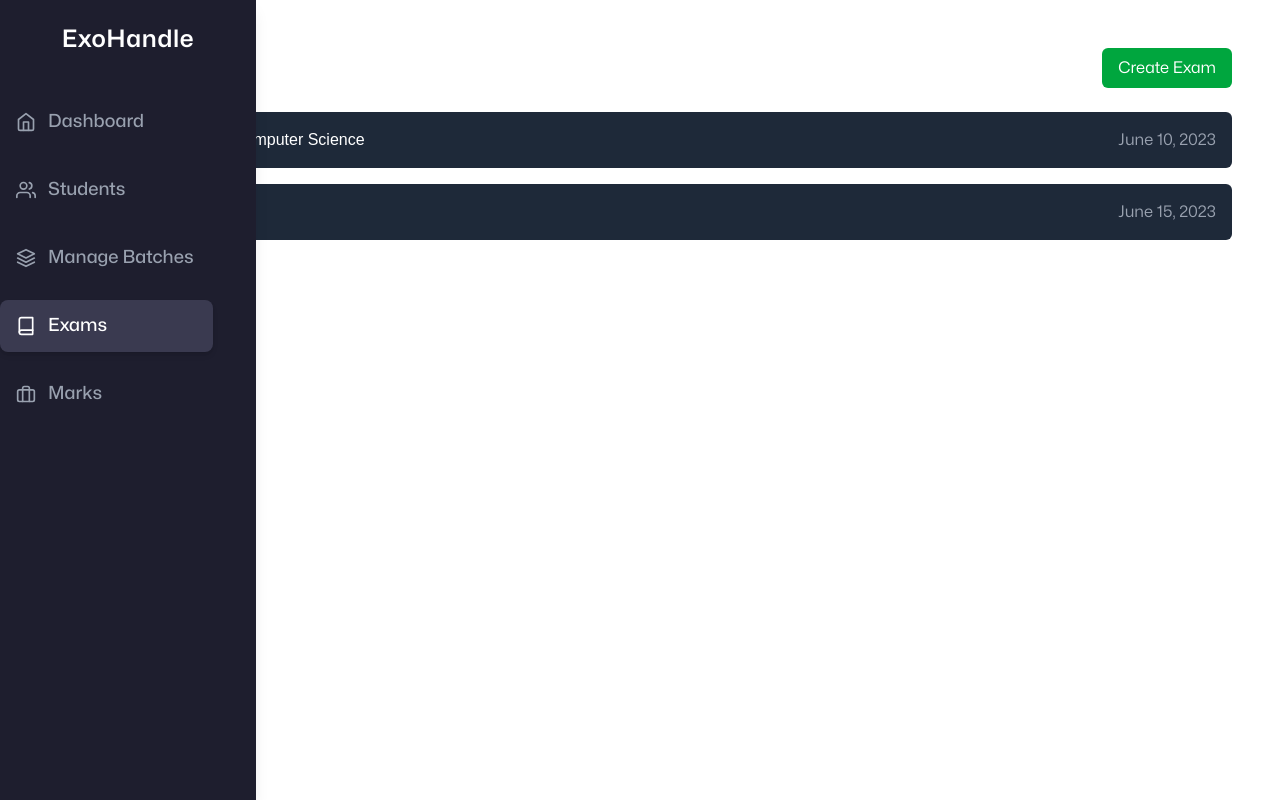
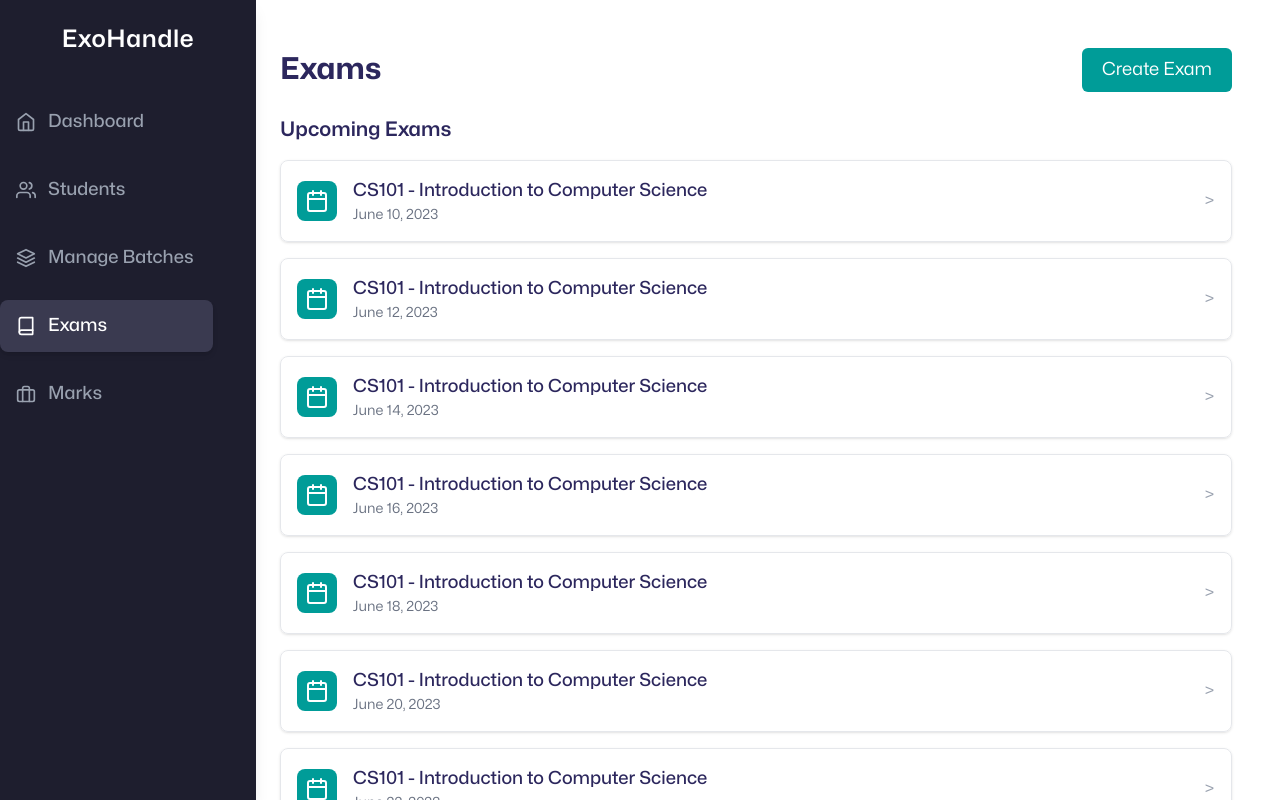
Before and after one commit to httpsvarad/ExoHandle, a Next.js app in the folder frontend/: page /exams in a window 1280 px wide. Built offline with nearby package versions, Linux system fonts and the light colour scheme.

Commit message:
sidewrapper.tsx

```diff
--- a/frontend/package.json
+++ b/frontend/package.json
@@ -12,6 +12,7 @@
     "axios": "^1.8.1",
     "frontend": "file:",
     "gsap": "^3.12.7",
+    "lucide-react": "^0.477.0",
     "next": "15.2.0",
     "next-auth": "^4.24.11",
     "react": "^19.0.0",
--- a/frontend/src/app/exams/page.tsx
+++ b/frontend/src/app/exams/page.tsx
@@ -1,43 +1,56 @@
 "use client";
 
 import Link from "next/link";
+import { Calendar } from "lucide-react";
 
 const exams = [
-  {
-    id: 1,
-    name: "CS101 - Introduction to Computer Science",
-    date: "June 10, 2023",
-  },
-  { id: 2, name: "CS102 - Data Structures", date: "June 15, 2023" },
+  { name: "CS101 - Introduction to Computer Science", date: "June 10, 2023" },
+  { name: "CS101 - Introduction to Computer Science", date: "June 12, 2023" },
+  { name: "CS101 - Introduction to Computer Science", date: "June 14, 2023" },
+  { name: "CS101 - Introduction to Computer Science", date: "June 16, 2023" },
+  { name: "CS101 - Introduction to Computer Science", date: "June 18, 2023" },
+  { name: "CS101 - Introduction to Computer Science", date: "June 20, 2023" },
+  { name: "CS101 - Introduction to Computer Science", date: "June 22, 2023" },
+  { name: "CS101 - Introduction to Computer Science", date: "June 24, 2023" },
 ];
-
 export default function ExamsPage() {
   return (
-    <div className="p-6">
+    <div className="p-6 h-full">
       <div className="flex justify-between items-center mb-6">
-        <h2 className="text-2xl font-semibold">Exams</h2>
+        <h1 className="text-3xl font-bold text-[#2c275d]">Exams</h1>
         <Link href="/exams/new">
-          <button className="bg-green-600 text-white px-4 py-2 rounded-md">
+          <button className="bg-[#009c98] hover:bg-[#007d79] text-white px-5 py-2 rounded-md text-lg transition">
             Create Exam
           </button>
         </Link>
       </div>
-      <ul className="space-y-4">
-        {exams.map((exam) => (
-          <li
-            key={exam.id}
-            className="flex justify-between items-center bg-gray-800 p-4 rounded-md"
-          >
-            <Link
-              href={`/exams/${exam.id}`}
-              className="text-white hover:underline"
+
+      <div>
+        <h2 className="text-xl font-semibold text-[#2c275d] mb-4">
+          Upcoming Exams
+        </h2>
+        <div className="space-y-4">
+          {exams.map((exam, index) => (
+            <div
+              key={index}
+              className="flex items-center p-4 border border-gray-200 rounded-lg shadow-sm hover:shadow-md transition"
             >
-              {exam.name}
-            </Link>
-            <span className="text-gray-400">{exam.date}</span>
-          </li>
-        ))}
-      </ul>
+              <div className="bg-[#009c98] text-white p-2 rounded-lg">
+                <Calendar size={24} />
+              </div>
+              <div className="ml-4">
+                <p className="text-lg font-medium text-[#2c275d]">
+                  {exam.name}
+                </p>
+                <p className="text-gray-500 text-sm">{exam.date}</p>
+              </div>
+              <div className="ml-auto text-gray-400">
+                <span>&gt;</span>
+              </div>
+            </div>
+          ))}
+        </div>
+      </div>
     </div>
   );
 }
--- a/frontend/src/app/manage-batch/page.tsx
+++ b/frontend/src/app/manage-batch/page.tsx
@@ -52,25 +52,25 @@ const ManageBatches = () => {
   ];
 
   return (
-    <div className="flex h-screen bg-gray-100">
+    <div className="flex min-h-screen bg-gray-50">
       {/* Main Content */}
-      <div className="flex-1 p-10">
-        <h1 className="text-4xl font-bold text-[#2c275d]">Batches</h1>
-        <p className="text-gray-600 mt-2">Manage student batches</p>
+      <div className="flex-1 px-10 py-8">
+        <h1 className="text-3xl font-semibold text-[#2c275d]">Batches</h1>
+        <p className="text-gray-600 mt-2">Manage student batches easily.</p>
 
         {/* Search Bar */}
-        <div className="mt-4">
+        <div className="mt-6">
           <input
             type="text"
             placeholder="Find a batch"
-            className="w-full px-4 py-2 border border-gray-300 rounded-md focus:ring-2 focus:ring-[#009c98] focus:outline-none"
+            className="w-full px-4 py-3 border border-gray-300 rounded-lg focus:ring-2 focus:ring-[#009c98] focus:outline-none"
           />
         </div>
 
         {/* Batches Table */}
-        <div className="mt-6 bg-white rounded-lg shadow overflow-hidden">
+        <div className="mt-8 bg-white rounded-lg shadow-lg overflow-hidden">
           <table className="w-full border-collapse">
-            <thead className="bg-[#2c275d] text-white">
+            <thead className="bg-[#2c275d] text-white text-lg">
               <tr>
                 <th className="p-4 text-left">Batch</th>
                 <th className="p-4 text-left">Start Date</th>
@@ -82,22 +82,25 @@ const ManageBatches = () => {
             </thead>
             <tbody>
               {batches.map((batch, index) => (
-                <tr key={index} className="border-t">
-                  <td className="p-4">{batch.name}</td>
-                  <td className="p-4 text-[#009c98] font-medium">
+                <tr
+                  key={index}
+                  className="border-t hover:bg-gray-100 transition duration-200"
+                >
+                  <td className="p-4 text-lg">{batch.name}</td>
+                  <td className="p-4 text-[#009c98] font-medium text-lg">
                     {batch.start}
                   </td>
-                  <td className="p-4 text-[#009c98] font-medium">
+                  <td className="p-4 text-[#009c98] font-medium text-lg">
                     {batch.end}
                   </td>
-                  <td className="p-4">{batch.students}</td>
+                  <td className="p-4 text-lg">{batch.students}</td>
                   <td className="p-4">
-                    <span className="bg-[#009c98] text-white px-3 py-1 rounded-md">
+                    <span className="bg-[#009c98] text-white px-3 py-1 rounded-md text-lg">
                       {batch.status}
                     </span>
                   </td>
                   <td className="p-4">
-                    <button className="text-[#009c98] hover:underline">
+                    <button className="text-[#009c98] hover:underline text-lg">
                       Manage
                     </button>
                   </td>
--- a/frontend/src/app/sidebarWrapper.tsx
+++ b/frontend/src/app/sidebarWrapper.tsx
@@ -1,6 +1,7 @@
 "use client";
+
 import { usePathname } from "next/navigation";
-import Sidebar from "@/components/sidebar";
+import Sidebar from "../components/sidebar";
 
 export default function SidebarWrapper({
   children,
@@ -8,12 +9,20 @@ export default function SidebarWrapper({
   children: React.ReactNode;
 }) {
   const pathname = usePathname();
-  const showSidebar = pathname !== "/" && pathname !== "/auth";
+
+  // Hide sidebar on specific routes
+  const showSidebar = !["/", "/auth", "/dashboardians"].includes(pathname);
 
   return (
-    <div className="flex w-full">
+    <div className="flex h-screen w-screen overflow-hidden">
       {showSidebar && <Sidebar />}
-      <main className="flex-1 p-6">{children}</main>
+      <main
+        className={`flex-1 ${
+          showSidebar ? "pl-64" : "pl-0"
+        } p-6 h-full overflow-auto`}
+      >
+        {children}
+      </main>
     </div>
   );
 }
```
